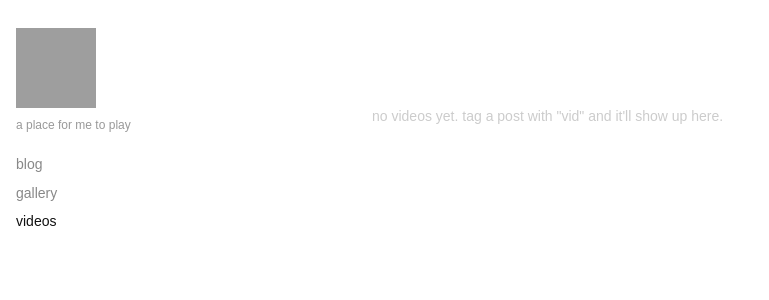
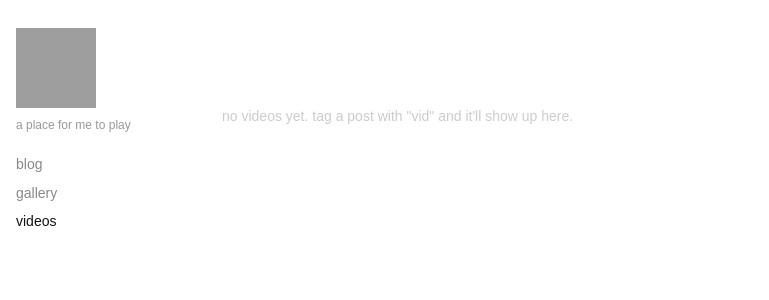
Before and after one commit to rcmichel23/godsentmeheretorockyou, a Jekyll site: the page built from videos/index.html, in a window 1280 px wide. Shown: the top 300 px of the page, without its empty margins (0-769 px from the left). Built offline with Jekyll 4.4.1, drawn with Linux system fonts in a browser that asks for light colours; grey boxes are pictures that could not be loaded.

Commit message:
Update default.html

```diff
--- a/_layouts/default.html
+++ b/_layouts/default.html
@@ -59,7 +59,7 @@
     #main {
       margin-left: 150px;
       flex: 1;
-      padding: 56px 72px 100px 222px;
+      padding: 56px 72px 100px;
       max-width: 1000px;
     }
     .post { margin-bottom: 52px; }
```
